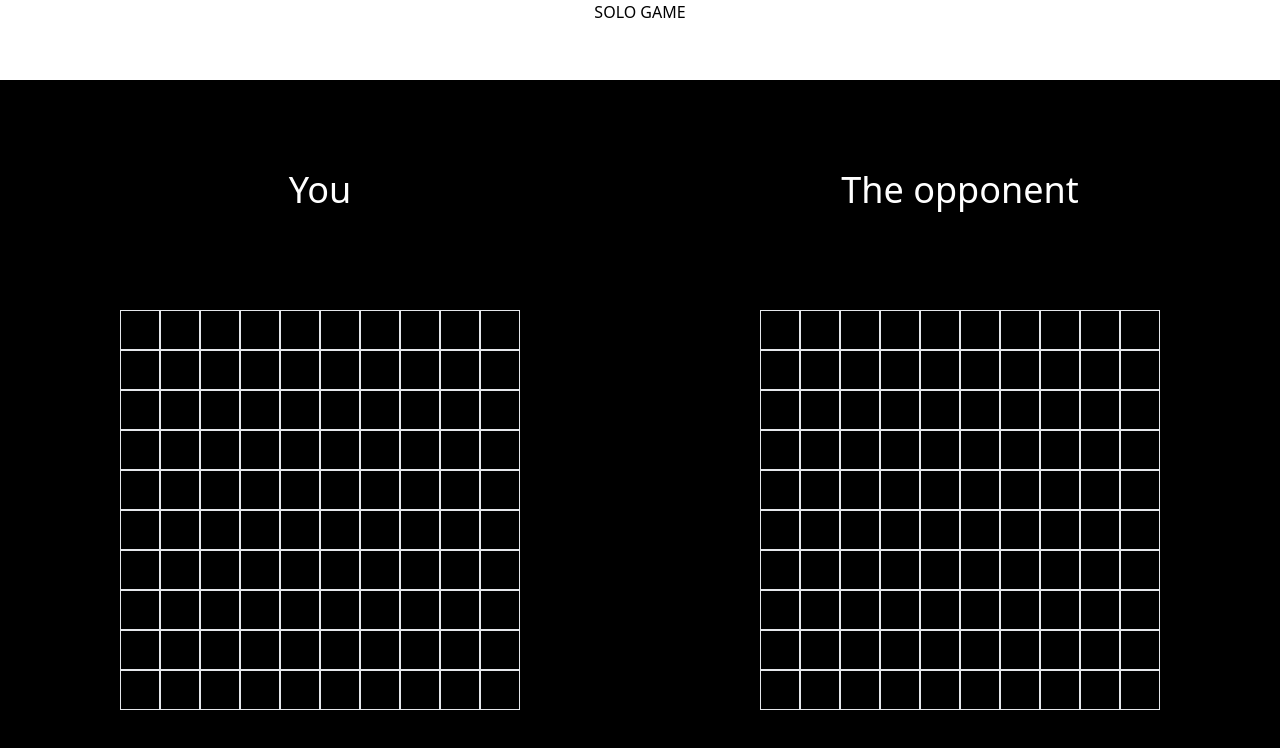
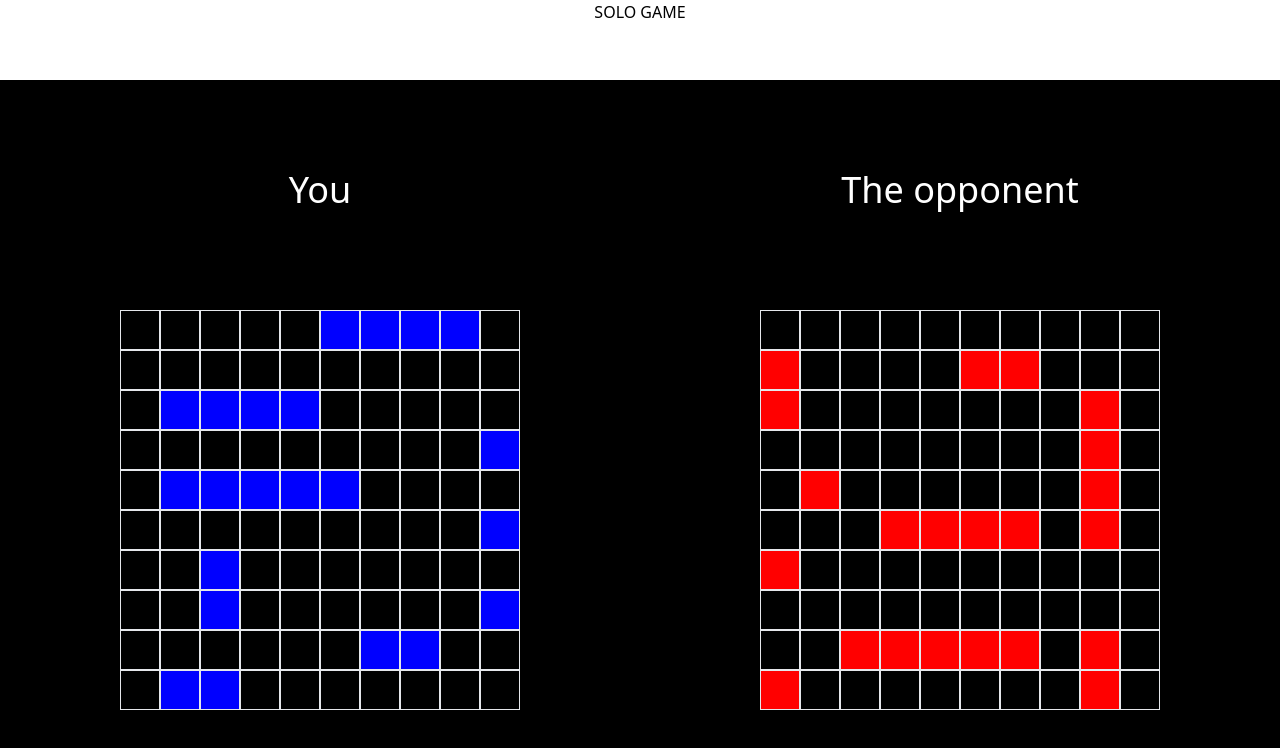
Before and after one commit to TomJegou/TANK-CONQUEROR, a Next.js app: page /soloGame in a window 1280 px wide. Shown: the top 748 px of the page. Built offline with nearby package versions, Linux system fonts and the light colour scheme.

Commit message:
correct error

```diff
--- a/src/components/Box.js
+++ b/src/components/Box.js
@@ -27,7 +27,8 @@ export default function Box ({ id, x, y, side }) {
 
     return (
         <motion.div className="flex h-[5vh] w-[5vh] border"
-
+        animate = {{ backgroundColor: ["", color], opacity: [0, 100]}}
+        transition={{duration: 1}}
         id={id}
         x={x}
         y={y}
```
